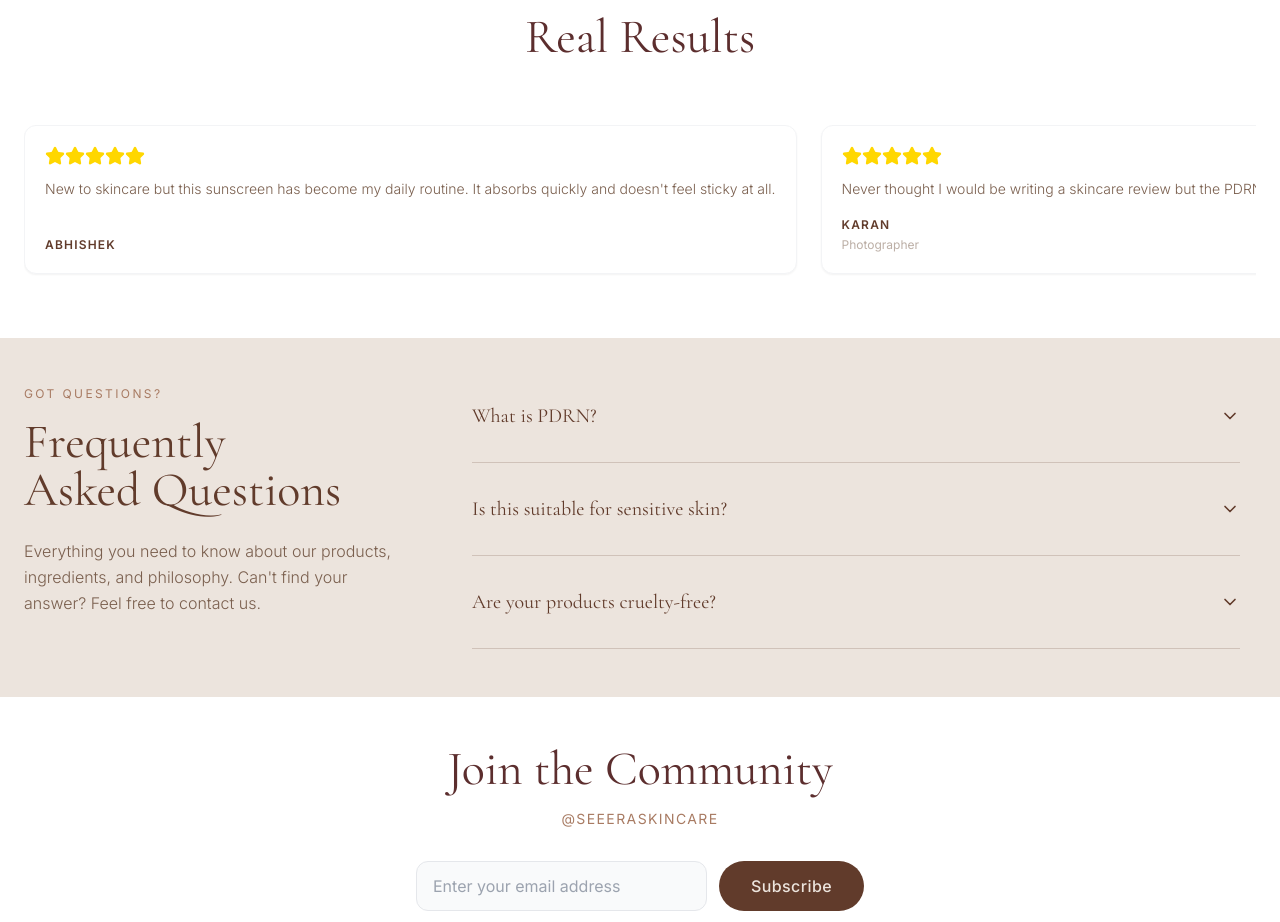
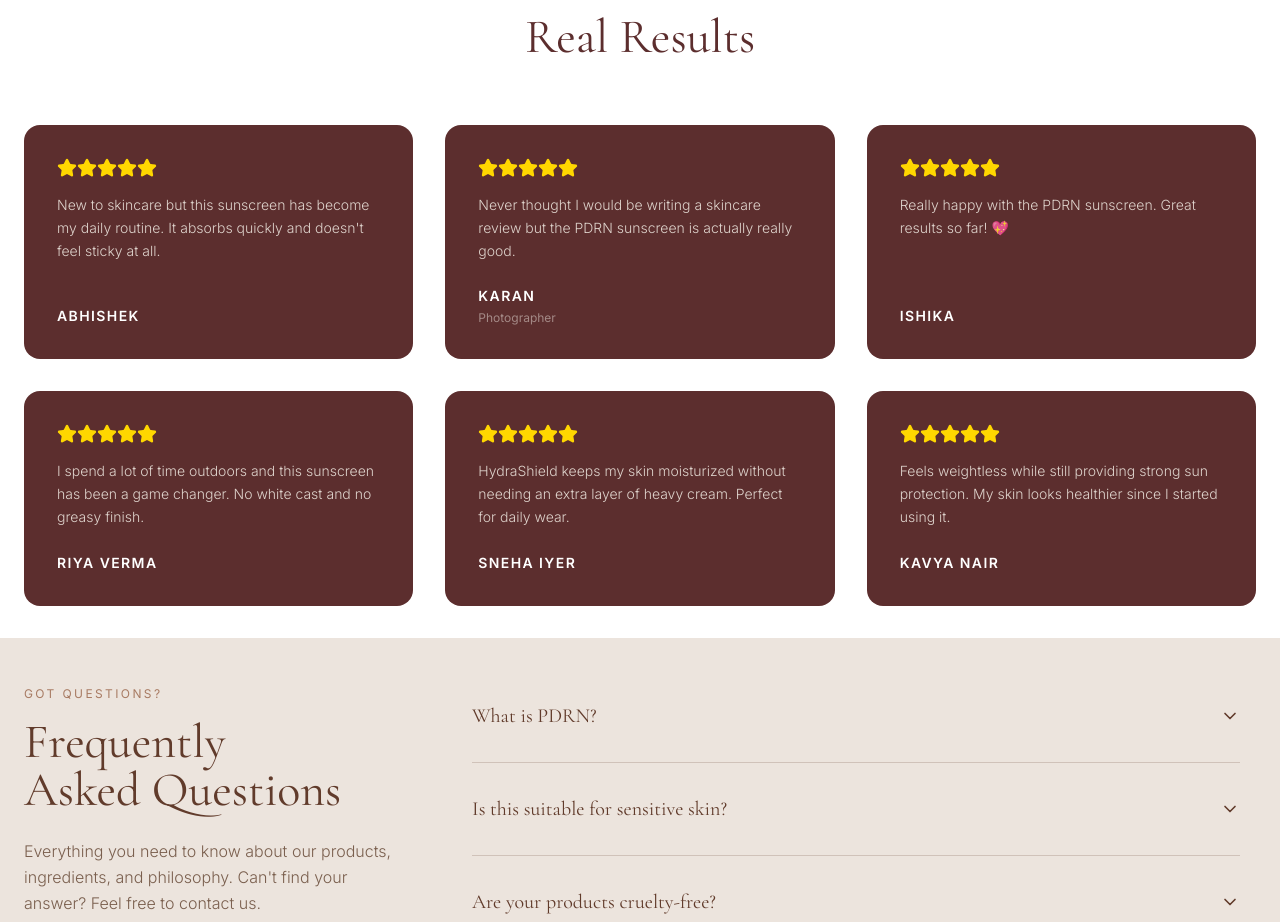
Before and after one commit to kurewarvaishnavi05/seeera-skincare, a Next.js app: page / in a window 1280 px wide. Shown: the part 6580-7502 px from the top of the page. Built offline with nearby package versions, Linux system fonts and the light colour scheme; no server answers.

Commit message:
Revert Real Results to a grid and apply dark card styling

```diff
--- a/src/components/sections/CustomerReviews.tsx
+++ b/src/components/sections/CustomerReviews.tsx
@@ -55,42 +55,33 @@ export function CustomerReviews() {
           Real Results
         </motion.h2>
 
-        <motion.div
-          className="flex gap-6 overflow-x-auto pb-8 snap-x snap-mandatory hide-scrollbar px-6 sm:px-0"
-          initial="hidden"
-          whileInView="visible"
-          viewport={{ once: true, margin: "-50px" }}
-          variants={{
-            hidden: { opacity: 0 },
-            visible: { opacity: 1, transition: { staggerChildren: 0.1 } }
-          }}
-        >
+        <div className="grid grid-cols-1 md:grid-cols-2 lg:grid-cols-3 gap-8">
           {reviews.map((review, i) => (
             <motion.div
               key={review.id}
-              variants={{
-                hidden: { opacity: 0, x: 50 },
-                visible: { opacity: 1, x: 0, transition: { duration: 0.6, ease: "easeOut" } }
-              }}
-              className="min-w-[280px] md:min-w-[320px] lg:min-w-[380px] shrink-0 snap-start bg-white p-5 rounded-xl border border-gray-100 shadow-sm flex flex-col hover:shadow-md transition-shadow duration-300"
+              initial={{ opacity: 0, y: 30 }}
+              whileInView={{ opacity: 1, y: 0 }}
+              viewport={{ once: true }}
+              transition={{ delay: i * 0.1, duration: 0.6 }}
+              className="bg-dark-brown-red backdrop-blur-sm p-8 rounded-2xl hover:-translate-y-4 hover:shadow-2xl hover:shadow-dark-brown-red/20 transition-all duration-700 border border-dark-brown-red/50 group flex flex-col"
             >
-              <div className="flex mb-3 text-[#FFD700]">
+              <div className="flex mb-4 text-[#FFD700]">
                 {[...Array(5)].map((_, idx) => (
                   <Star key={idx} className="w-5 h-5 fill-current border-none" />
                 ))}
               </div>
-              <p className="text-dark-brown font-light text-sm mb-4 leading-relaxed flex-1 text-left">
+              <p className="text-cream/90 font-light text-sm mb-6 leading-relaxed flex-1 text-left">
                 {review.text}
               </p>
               <div className="text-left mt-auto">
-                <p className="text-xs font-semibold tracking-widest text-primary-brown">{review.author}</p>
+                <p className="text-sm font-semibold tracking-widest text-white">{review.author}</p>
                 {review.tag && (
-                  <p className="text-xs text-dark-brown/50 mt-1">{review.tag}</p>
+                  <p className="text-xs text-cream/50 mt-1">{review.tag}</p>
                 )}
               </div>
             </motion.div>
           ))}
-        </motion.div>
+        </div>
       </div>
     </section>
   );
```
